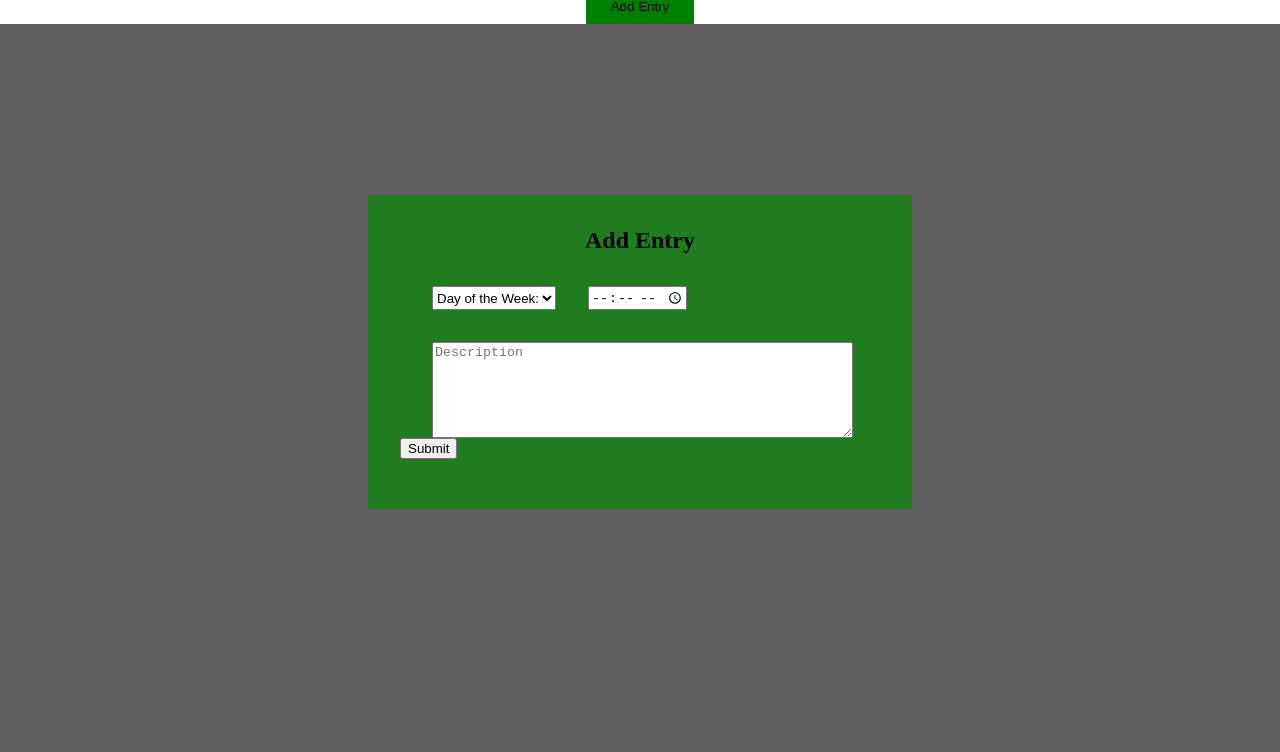
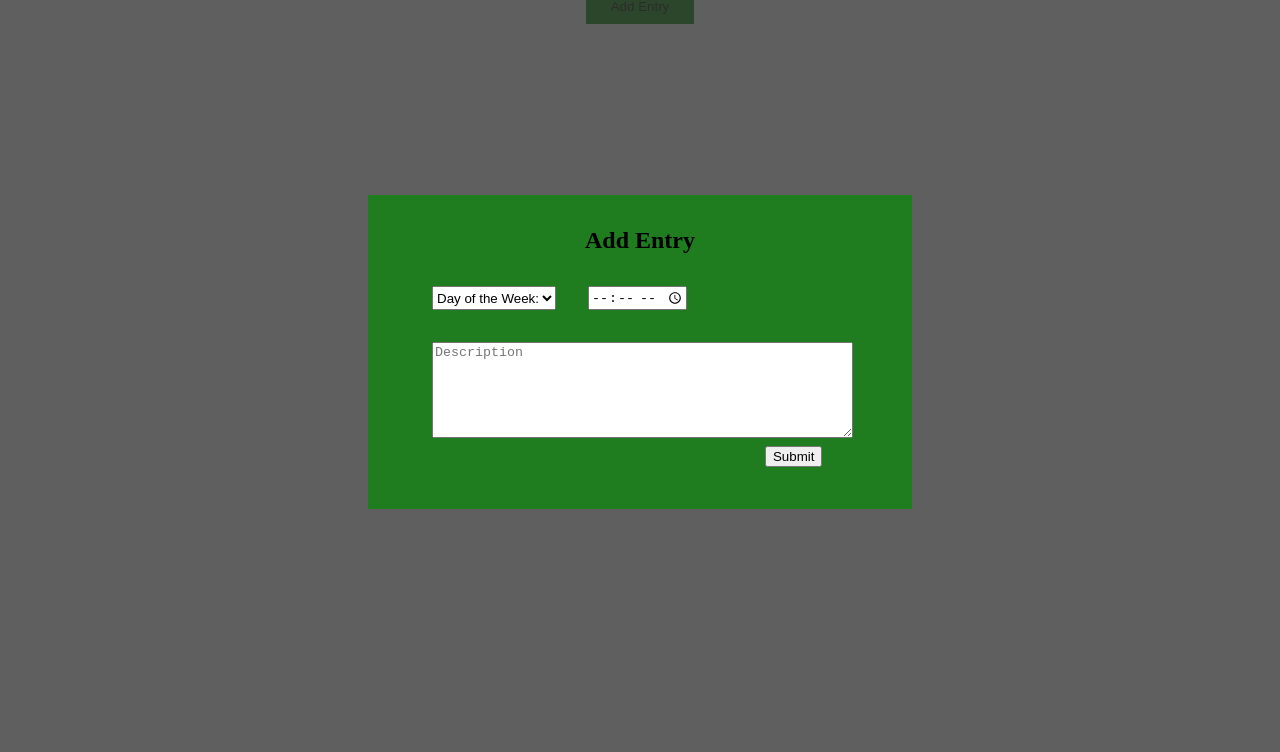
Before and after one commit to lyn-kim/week-planner, a website: page index.html in a window 1280 px wide. Shown: the part 48-800 px from the top of the page. Drawn offline with Linux system fonts and the light colour scheme.

Commit message:
finished add entry modal

```diff
--- a/index.html
+++ b/index.html
@@ -7,28 +7,19 @@
   <link rel="stylesheet" href="styles.css">
 </head>
 <body>
-  <div class="container">
-    <!-- landing page -->
-    <div class="row center hidden" data-view="landing-page">
-      <h1>Weekly Planner</h1>
-    </div>
-    <div class="row center">
-      <button class="add-button" type="button">Add Entry</button>
-    </div>
-  </div>
-
   <!-- add entry modal -->
   <div class="relative">
     <div id="modal-view" class="row hidden" data-view="add-entry">
       <div class="modal-bg fixed">
         <div class="modal-box modal-center">
+
           <div class="column-full">
             <div class="row center">
               <h2>Add Entry</h2>
             </div>
           </div>
+
           <div class="column-full">
-
             <form>
               <div class="row margin-top">
                 <select class="margin-left ">
@@ -46,14 +37,29 @@
               <div class="row">
                 <textarea class="margin-left margin-top" rows="6" cols="50" placeholder="Description"></textarea>
               </div>
-                  <input type="submit" class="row add-entry-submit ">
+              <div class="row justify-end">
+                <input type="submit" class="entry-submit-btn">
+              </div>
             </form>
           </div>
+
         </div>
       </div>
     </div>
   </div>
 
+  <div class="container">
+
+    <!-- landing page -->
+    <div class="row center hidden" data-view="landing-page">
+      <h1>Weekly Planner</h1>
+    </div>
+    <div class="row center">
+      <button class="add-button" type="button">Add Entry</button>
+    </div>
+
+  </div>
+
   <script src="main.js"></script>
 </body>
 </html>
--- a/styles.css
+++ b/styles.css
@@ -30,6 +30,16 @@
 
 .column-full {
   width: 100%;
+}
+
+.text-align-right {
+  text-align: right;
+}
+
+.justify-end {
+  justify-content: end;
+  margin-right: 3.6rem;
+  margin-top: 0.5rem;
 }
 
 button {
@@ -70,3 +80,7 @@ button {
 .flex-end {
   justify-content: flex-end;
 }
+
+.entry-submit-btn {
+  text-align: right;
+}
```
Lines whose indentation alone changed are shown as unchanged.
